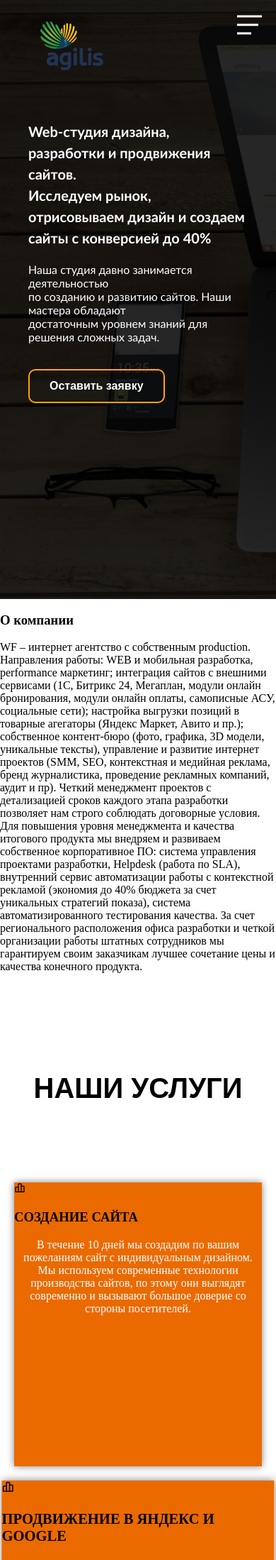
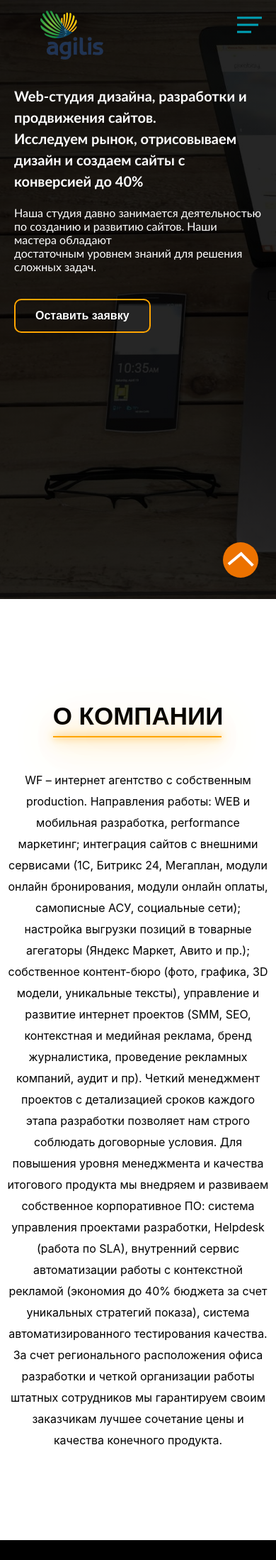
Before and after one commit to Legenda1224/repo-site_ga, a PHP site: page / in a window 390 px wide. Shown: the top 2198 px of the page at 71% size. Run offline with PHP 8.4, Linux system fonts and the light colour scheme.

Commit message:
Update style.css

```diff
--- a/css/style.css
+++ b/css/style.css
@@ -1,8 +1,80 @@
+html{
+    scroll-behavior: smooth;
+}
+
+html {
+    scrollbar-width: normal;
+}
+
+html::-webkit-scrollbar {
+    width: 1vw;
+}
+
+html::-webkit-scrollbar-thumb {
+    background-color: #ec7200;
+}
+
+
 body{
     padding: 0;
     margin: 0;
     box-sizing: border-box;
 }
+
+.scroll{
+    opacity: 0;
+    transform: translateY(20px);
+}
+.scroll.element-show{
+    opacity: 1;
+    transition: all 1.5s;
+    transform: translatex(0%);
+}
+
+/*strelka*/
+
+.strelka{
+    position: fixed;
+    z-index: 40;
+    right: 25px;
+    bottom: 30px;
+    background: #ec7200;
+    width: 50px;
+    height: 50px;
+    border-radius: 50px;
+    transition: 0.5s;
+}
+
+.strelka::before{
+    transform: rotate(140deg);
+    left: 5px;
+    top: 21px;
+    content: "";
+    position: absolute;
+    width: 25px;
+    height: 4px;
+    background: white;
+}
+
+.strelka::after{
+    transform: rotate(45deg);
+    left: 21px;
+    top: 22px;
+    content: "";
+    position: absolute;
+    width: 25px;
+    height: 4px;
+    background: white;
+}
+
+.strelka:hover{
+   box-shadow: 0px 0px 10px 0px #ec7200,
+   0px 0px 20px 0px #ec7200,
+   0px 0px 40px 0px #ec7200,
+   0px 0px 60px 0px #ec7200;
+}
+
+
 
 /*Бургер меню*/
 
@@ -36,9 +108,10 @@
 .burger-menu_lines::after,
 .burger-menu_lines {
     position: absolute;
+	z-index:2003;
     width: 35px;
     height: 3px;
-    background-color: #ffffff;
+    background-color: rgb(0, 161, 182);
     -webkit-transition: 0.4s;
     -moz-transition: 0.4s;
     -o-transition: 0.4s;
@@ -55,13 +128,13 @@
 .burger-menu_lines::before {
 
     content: '';
-    top: -12px;
+    top: -10px;
 }
 
 .burger-menu_lines::after {
     width: 20px;
     content: '';
-    top: 12px;
+    top: 10px;
 }
 
 
@@ -189,27 +262,6 @@
 }
 
 
-/* .fon span{
-    animation: anims 3s;
-    position: absolute;
-    width: 1020px;
-    height: 3px;
-    background-color: rgb(250, 72, 2);
-    box-shadow: 0px 0px 2px 2px rgb(250, 72, 2);
-}
-
-
-@keyframes anims{
-0%{
-    width: 0px;
-    height: 3px;
-    box-shadow: 0px 0px 0px 0px rgb(250, 72, 2);
-}
-100%{
-
-}
-} */
-
 
 .zagolovok p{
     animation: animp 3s;
@@ -274,7 +326,7 @@
     top: 0;
     position: fixed;
     width: 100%;
-    height: 100px;
+    height: 70px;
     display: flex;
     justify-content: space-between;
     align-items: center;
@@ -283,7 +335,7 @@
 header.sticky{
     transition: 0.3s ease-in-out;
     /* background-color: #042348; */
-    background-color: #000000;
+    background-color: white;
 }
 
 .logo{
@@ -302,22 +354,28 @@
 
 }
 
-
+header.sticky .nav-link a{
+	color:black;
+}
+header.sticky .nav-link a:hover{
+    text-shadow: 1px 1px 2px rgb(0, 65, 139), 0 0 1em rgb(207, 66, 0);
+	color: rgb(255, 136, 0);
+}
 .nav-link a{
     font-weight: 600;
     position: relative;
     z-index: 80;
-    padding: 0px 20px;
+    padding: 0px 15px;
     font-size: 15px;
     text-transform: uppercase;
     font-family: arial;
-    color:white;
+    color:rgb(255, 255, 255);
     text-decoration: none;
     transition: 0.3s ease-in-out;
 }
 
 .nav-link a:hover{
-    color: #fd7a00;
+    color: rgb(0, 65, 139);
 }
 
 
@@ -395,23 +453,57 @@
 }
 
 
+/*О компании*/
+
+
+.kompaniya{
+    max-width: 1170px;
+    margin: 0 auto;
+    padding: 0px 50px;
+}
+
+.pod_kompaniya h3{
+    padding-top: 110px;
+    text-transform: uppercase;
+    font-family: arial;
+    font-size: 40px;
+    text-align: center;
+    color: black;
+}
+
+.pod_kompaniya h3::before{
+    box-shadow: 0px 0px 10px 0px orange,
+    0px 0px 20px 0px orange,
+    0px 0px 40px 0px orange,
+    0px 0px 60px 0px orange,
+    0px 0px 80px 0px orange;
+    content: "";
+    position: absolute;
+    bottom: -10px;
+    width: 275px;
+    height: 2px;
+    background-color: orange;
+}
+
+.d-flex_img_p p{
+    line-height: 30px;
+    text-align: center;
+    font-size: 17px;
+    padding: 20px 0px 110px 0px;
+    font-family: -apple-system, BlinkMacSystemFont, 'Segoe UI', Roboto, Oxygen, Ubuntu, Cantarell, 'Open Sans', 'Helvetica Neue', sans-serif;
+}
+
 /*Услуги*/
 
 .container{
-    position: relative;
-    max-width: 1170px;
-    margin: 0 auto;
+    overflow: hidden;
+	padding:0px 0px 120px 0px ;
+	position:absolute;
+	width:100%;
+	background-color:black;
 }
 
-.scroll{
-    opacity: 0;
-    transform: translateY(20px);
-}
-.scroll.element-show{
-    opacity: 1;
-    transition: all 1.5s;
-    transform: translatex(0%);
-}
+
 
 .uslugi h3{
     padding-top: 100px;
@@ -419,12 +511,26 @@
     font-family: arial;
     font-size: 40px;
     text-align: center;
-    color: black;
+    color: white;
 }
 
 
+.uslugi h3::before{
+    content: "";
+    position: absolute;
+    bottom: -10px;
+    width: 295px;
+    height: 2px;
+    box-shadow: 0px 0px 10px 2px white,
+    0px 0px 20px 0px white,
+    0px 0px 40px 0px white,
+    0px 0px 60px 0px white,
+    0px 0px 80px 0px white;
+    background: white;
+    background-color: rgb(255, 255, 255);
+}
 .d_flex{
-    padding-top: 50px;
+    padding-top: 100px;
     display: flex;
     justify-content: center;
     align-items: center;
@@ -432,31 +538,46 @@
 }
 
 .block1{
-    box-shadow: 0px 0px 10px 0px gray;
+	color: white;
+	text-align: center;
+    padding: 0px 20px;
+    font-family: -apple-system, BlinkMacSystemFont, 'Segoe UI', Roboto, Oxygen, Ubuntu, Cantarell, 'Open Sans', 'Helvetica Neue', sans-serif;
+	display:flex;
+	flex-direction:column;
+	justify-content:center;
+	align-items:center;
+    box-shadow: 0px 0px 10px 10px orange;
     margin: 20px;
     width: 350px;
     height: 400px;
     background:linear-gradient(to bottom, rgb(235, 106, 0), rgb(235, 106, 0));
 }
 
+.scroll2{
+    opacity: 0;
+    transform: translatex(-220px);
+}
+.scroll2.element-show{
+    opacity: 1;
+    transition: all 1.5s;
+    transform: translatex(0%);
+}
+
+
+i{
+	margin-top:0px;
+	font-size:70px;
+}
 
 
 
-.text{
-    text-align: center;
-    padding: 0px 20px;
-    font-family: -apple-system, BlinkMacSystemFont, 'Segoe UI', Roboto, Oxygen, Ubuntu, Cantarell, 'Open Sans', 'Helvetica Neue', sans-serif;
-    font-size: 30px;
-    height: 500px;
-    color: white;
-    display: flex;
-    flex-direction: column;
-    justify-content: center;
-    align-items: center;
+.block1 h3{
+	font-size: 25px;
+	padding-top:0px;
 }
 
 .block1 p{
-    color: white;
+	margin-top:0px;
     text-align: center;
     font-size: 16px;
 
@@ -464,16 +585,42 @@
 
 
 .block2{
-    transform: scale(1.1);
-    box-shadow: 0px 0px 10px 0px gray;
+	color: white;
+    transform: scaley(1.2);
+	text-align: center;
+    padding: 0px 20px;
+    font-family: -apple-system, BlinkMacSystemFont, 'Segoe UI', Roboto, Oxygen, Ubuntu, Cantarell, 'Open Sans', 'Helvetica Neue', sans-serif;
+	display:flex;
+	flex-direction:column;
+	justify-content:center;
+	align-items:center;
+    /* box-shadow: 0px 0px 10px 10px orange; */
+    box-shadow: 0px 0px 10px 10px rgb(0, 128, 167);
     margin: 20px;
     width: 350px;
     height: 400px;
-    background:linear-gradient(to bottom, rgb(235, 106, 0), rgb(235, 106, 0));
+    background:linear-gradient(to bottom, rgb(0, 180, 235), rgb(0, 180, 235));
+}
+
+.scroll3{
+    opacity: 0;
+    transform: translatey(150px);
+}
+.scroll3.element-show{
+    opacity: 1;
+    transition: all 1.5s;
+    transform: translatex(0%);
+}
+
+.block2 i{
+	font-size:80px;
+}
+.block2 h3{
+	font-size: 27px;
+	padding-top:0px;
 }
 
 .block2 p{
-    color: white;
     text-align: center;
     font-size: 16px;
 
@@ -481,20 +628,65 @@
 
 
 .block3{
-    box-shadow: 0px 0px 10px 0px gray;
+	color: white;
+	text-align: center;
+    padding: 0px 20px;
+    font-family: -apple-system, BlinkMacSystemFont, 'Segoe UI', Roboto, Oxygen, Ubuntu, Cantarell, 'Open Sans', 'Helvetica Neue', sans-serif;
+	display:flex;
+	flex-direction:column;
+	justify-content:center;
+	align-items:center;
+    box-shadow: 0px 0px 10px 10px orange;
     margin: 20px;
     width: 350px;
     height: 400px;
     background:linear-gradient(to bottom, rgb(235, 106, 0), rgb(235, 106, 0));
 }
+
+.scroll4{
+    opacity: 0;
+    transform: translateX(220px);
+}
+.scroll4.element-show{
+    opacity: 1;
+    transition: all 1.5s;
+    transform: translatex(0%);
+}
+
+.block3 h3{
+	font-size: 25px;
+	padding-top:0px;
+}
+
 .block3 p{
-    color: white;
     text-align: center;
     font-size: 16px;
 
 }
 
 
+
+
+
+@media (max-width: 1290px){
+	.block2{
+    transform: scale(1.0);
+}
+}
+@media (max-width: 1200px){
+
+
+.zagolovok{
+    padding: 0px 100px;
+}
+.zagolovok h3{
+    font-size: 27px;
+    line-height: 45px;
+}
+.zagolovok p{
+    font-size: 20px;
+}
+}
 
 
 @media (max-width: 991px){
@@ -509,8 +701,8 @@
     padding: 0px 100px;
 }
 .zagolovok h3{
-    font-size: 30px;
-    line-height: 53px;
+    font-size: 27px;
+    line-height: 45px;
 }
 .zagolovok p{
     font-size: 20px;
@@ -521,10 +713,10 @@
 @media (max-width: 768px){
 
 .zagolovok{
-    padding: 50px 40px;
+    padding: 0px 50px;
 }
 .zagolovok h3{
-    font-size: 25px;
+    font-size: 23px;
     line-height: 40px;
 }
 .zagolovok p{
@@ -553,4 +745,90 @@
     padding: 0px 0px 0px 0px ;
     font-size: 16px;
 }
+
+
+
+
+.kompaniya{
+    max-width: 1170px;
+    margin: 0 auto;
+    padding: 0px 20px;
 }
+
+.pod_kompaniya h3{
+    padding-top: 110px;
+    font-size: 35px;
+}
+
+.pod_kompaniya h3::before{
+    width: 238px;
+}
+
+.d-flex_img_p p{
+    line-height: 30px;
+    font-size: 16px;
+}
+
+
+
+.uslugi h3{
+    padding-top: 100px;
+    text-transform: uppercase;
+    font-family: arial;
+    font-size: 35px;
+    text-align: center;
+    color: white;
+}
+
+
+.uslugi h3::before{
+    width: 260px;
+    height: 2px;
+}
+}
+
+@media (max-width: 500px){
+
+
+.block1{
+    margin: 30px;
+    width: 220px;
+    height: 440px;
+}
+.block2{
+    margin: 30px;
+    width: 220px;
+    height: 470px;
+}
+.block3{
+    margin: 30px;
+    width: 220px;
+    height: 470px;
+}
+}
+
+
+
+
+
+
+@media (max-width: 400px){
+
+.kompaniya{
+    max-width: 1170px;
+    margin: 0 auto;
+    padding: 0px 10px;
+}
+
+.zagolovok{
+    padding: 0px 20px;
+}
+.zagolovok h3{
+    font-size: 20px;
+    line-height: 30px;
+}
+.zagolovok p{
+    padding: 0px 0px 0px 0px ;
+    font-size: 16px;
+}
+}
```
